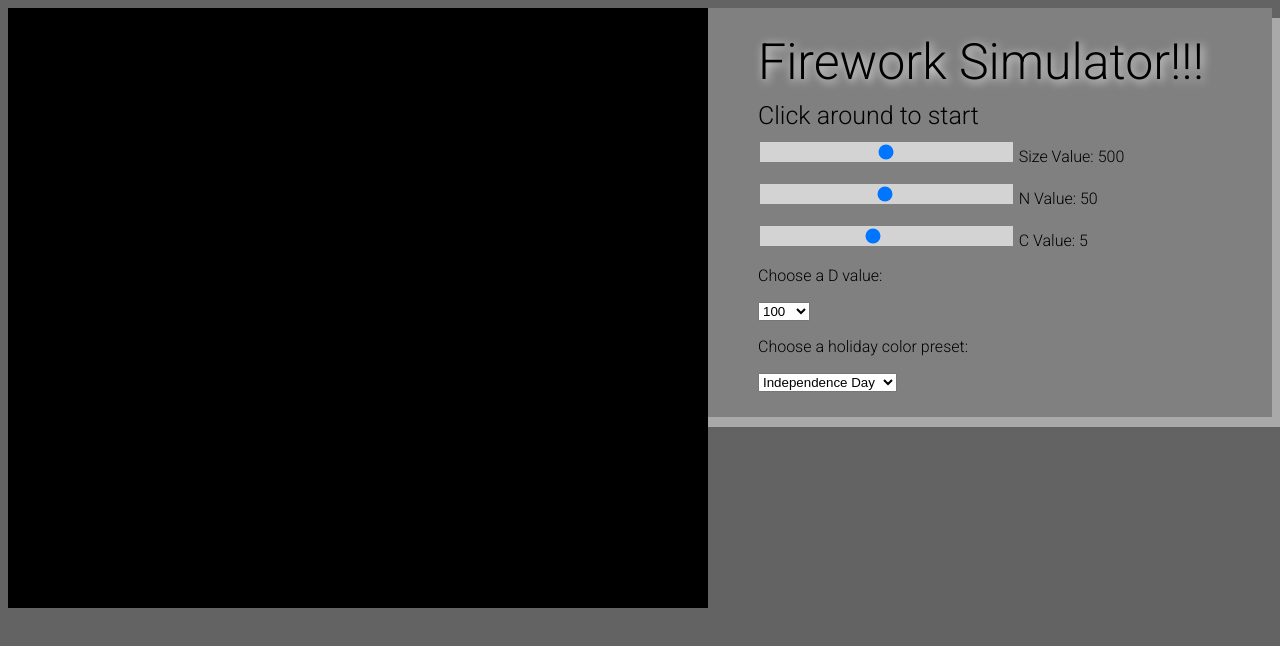
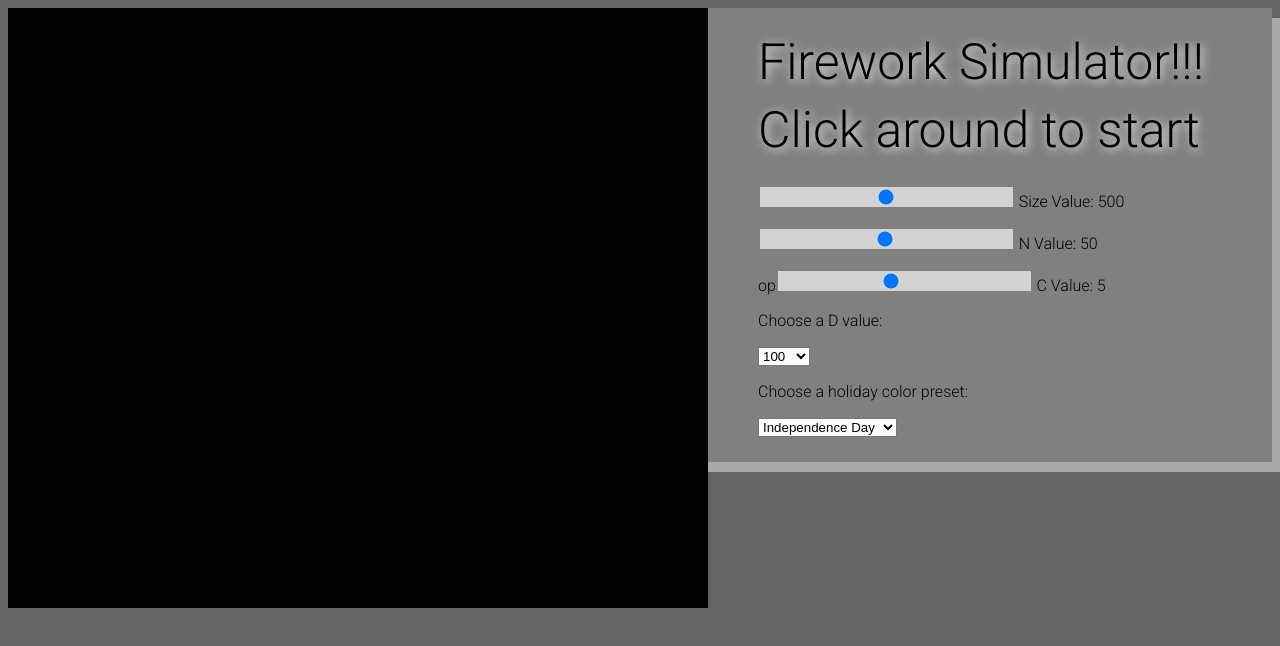
Before and after one commit to ahuanggg/project1, a plain HTML site: page index.html in a window 1280 px wide. Drawn offline with Linux system fonts and the light colour scheme.

Commit message:
Update index.html

```diff
--- a/index.html
+++ b/index.html
@@ -18,22 +18,22 @@
     </div>
 
 
-    <div id='header2'>
+    <div id='title'>
         Click around to start
     </div>
 
     <div class="rangeslider">
-        <input type="range" min="1" max="1000" value="500" class="myslider" id="sizeSlider">
+        <p><input type="range" min="1" max="1000" value="500" class="myslider" id="sizeSlider">
         Size Value: <span id="sizeOutput">500</span></p>
     </div>
 
     <div class="rangeslider">
-        <input type="range" min="1" max="100" value="50" class="myslider" id="nSlider">
+        <p><input type="range" min="1" max="100" value="50" class="myslider" id="nSlider">
         N Value: <span id="nOutput">50</span></p>
     </div>
 
     <div class="rangeslider">
-        <input type="range" min="1" max="10" value="5" class="myslider" id="cSlider">
+        <p>op<input type="range" min="1" max="10" value="5" class="myslider" id="cSlider">
         C Value: <span id="cOutput">5</span></p>
     </div>
 
@@ -51,7 +51,6 @@
         <option value="10">10</option>
         <option value="5">5</option>
         <option value="3">3</option>
-        <option value="1">1</option>
     </select>
 
     <p><label for="colorVal">Choose a holiday color preset: </label></p>
```
